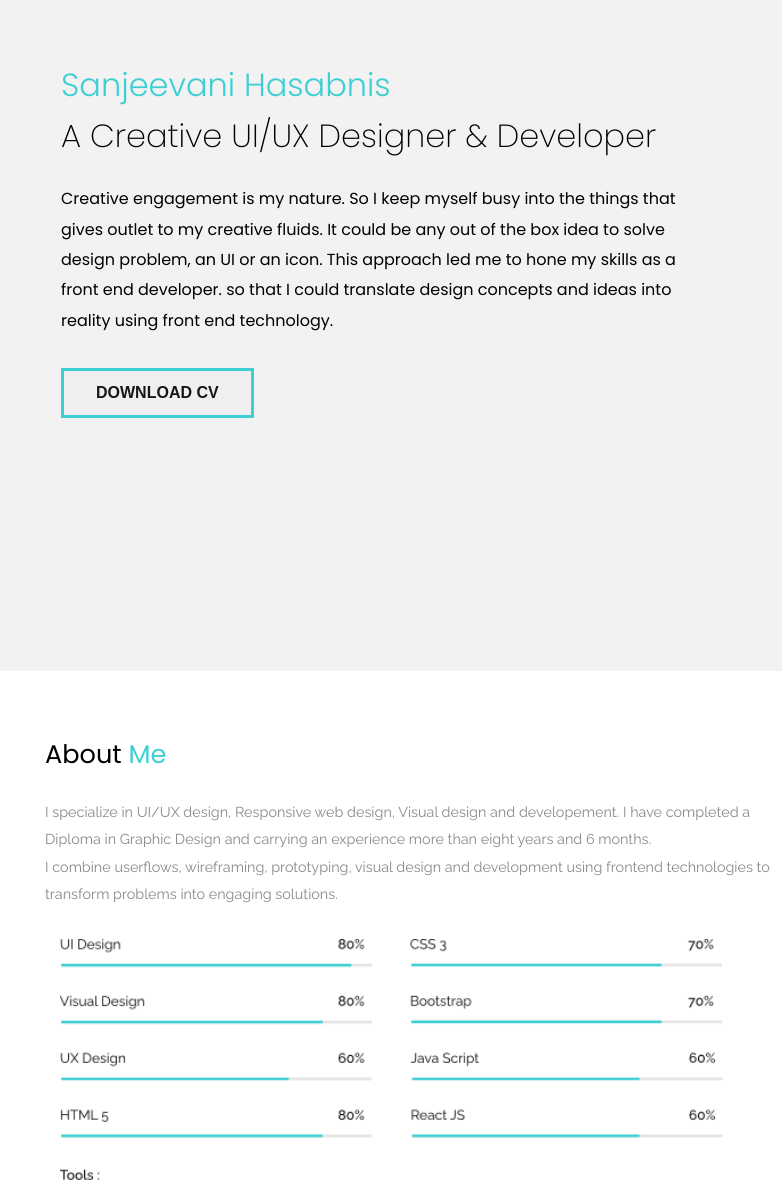
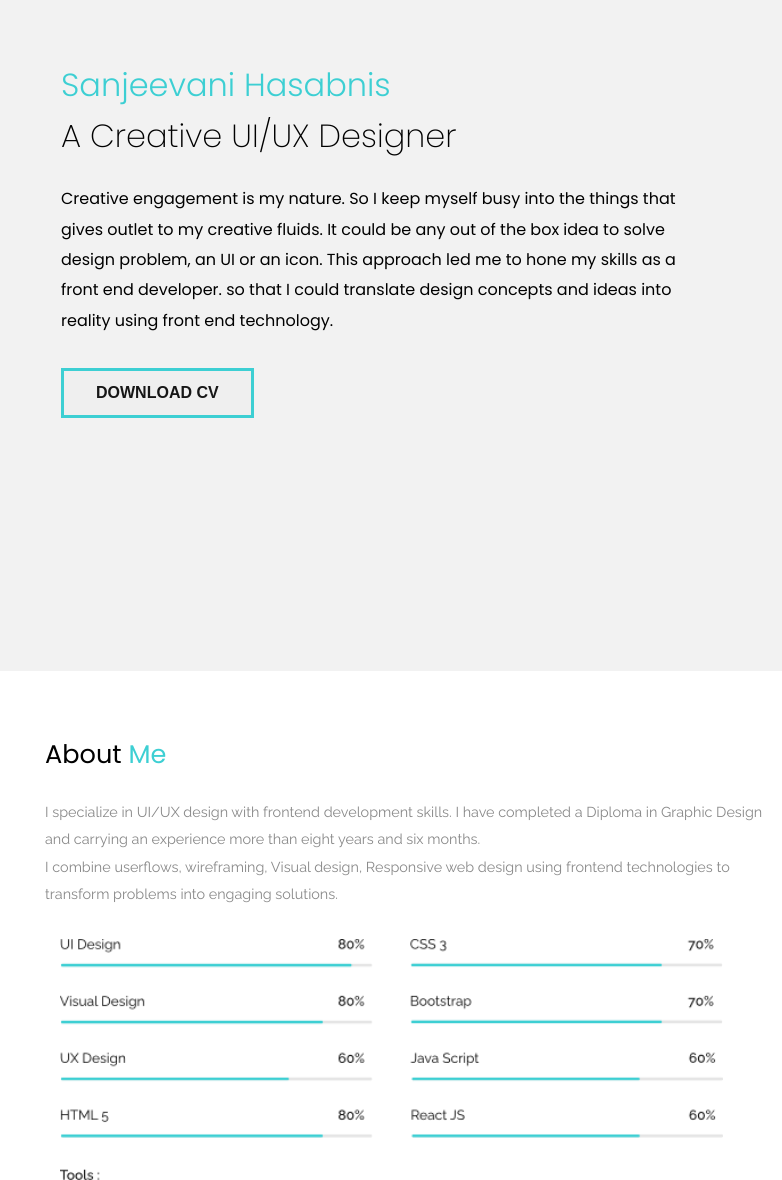
Before and after one commit to Hasabnis/sanjeevani.github.io, a plain HTML site: page index.html in a window 1280 px wide. Shown: the part 129-1309 px from the top of the page, 498-1280 px from the left. Drawn offline with Linux system fonts and the light colour scheme.

Commit message:
Add files via upload

```diff
--- a/index.html
+++ b/index.html
@@ -56,7 +56,7 @@
     </div>
     <div class="text">
       <h2>Sanjeevani Hasabnis</h2>
-      <h1> A Creative UI/UX Designer & Developer</h1>
+      <h1> A Creative UI/UX Designer</h1>
       <p>Creative engagement is my nature. So I keep myself busy into the things that gives outlet to my creative fluids. It could be any out of the box idea to solve design problem, an UI or an icon. This approach led me to hone my skills as a front end developer. so that I could translate design
       concepts and ideas into reality using front end technology.</p>
       <div>
@@ -77,7 +77,7 @@
     <div class="flex-1">
       <h1>About <span>Me</span></h1>
       <!-- <h3>Hey! my name is Sanjeevani Hasabnis</h3> -->
-      <p>I specialize in UI/UX design, Responsive web design, Visual design and developement. I have completed a Diploma in Graphic Design and carrying an experience more than eight years and 6 months. <br>I combine userflows, wireframing, prototyping, visual design and development using frontend technologies to transform problems into engaging solutions.
+      <p>I specialize in UI/UX design with frontend development skills. I have completed a Diploma in Graphic Design and carrying an experience more than eight years and six months. <br>I combine userflows, wireframing, Visual design, Responsive web design using frontend technologies to transform problems into engaging solutions.
       </p>
 	  <img class="skill_1" src="./img/Skills.png" alt="">
 	  <img class="skill_2" src="./img/Skills_small.png" alt="">
@@ -132,7 +132,7 @@
         <span class="dot">
         <img src="./icons/web-development.svg" alt=""></span>
         <h2>UI Development</h2>
-        <p>A strong knowledge with hand-coded HTML5 and css3. Understanding of modern JavaScript. Thorough understanding of React.js and its core principles. A fresher in building and develope reusable user interface components using React JS.</p>
+        <p>A strong knowledge with hand-coded HTML5 and css3. Understanding of modern JavaScript. Thorough understanding of React.js, Hooks and its  other core principles. A fresher in building and develope reusable user interface components using React JS.</p>
       </div>
 
       <!-- <div class="card">
```
Also changed, not shown: 1 other file.
